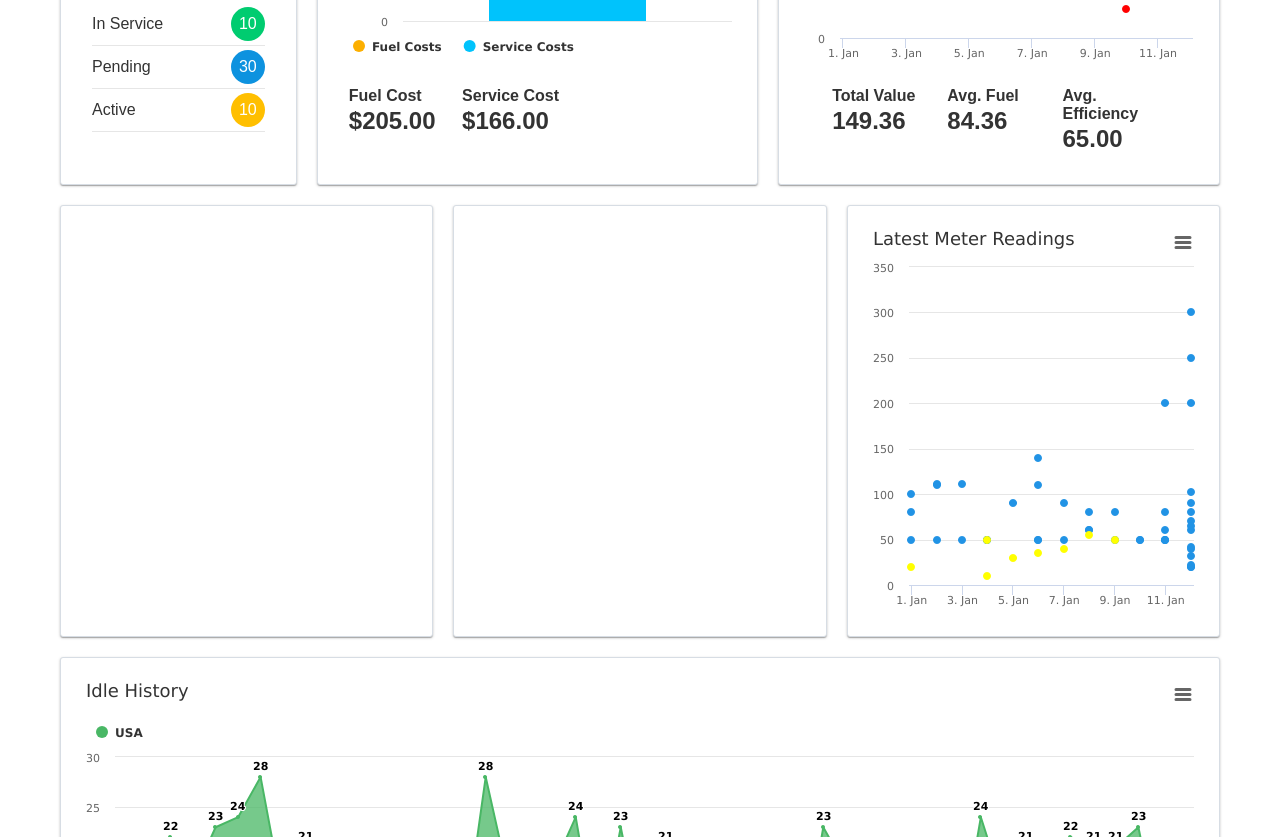
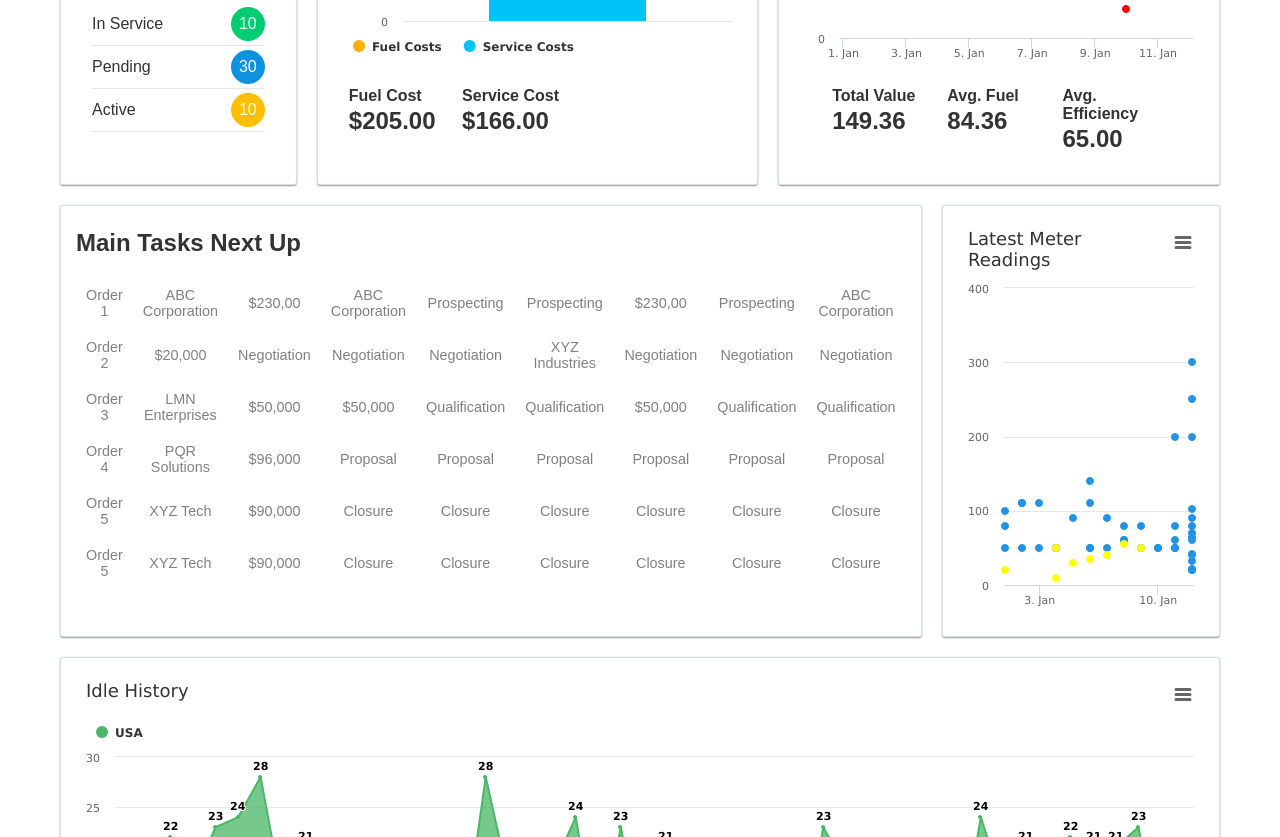
Before and after one commit to huzaifausmannebras/Fleet-Rental-Dashboard_screen, a plain HTML site: page index.html in a window 1280 px wide. Shown: the part 614-1451 px from the top of the page. Drawn offline with nearby package versions, Linux system fonts and the light colour scheme.

Commit message:
table structure added

```diff
--- a/index.html
+++ b/index.html
@@ -76,9 +76,82 @@
 
     <div class="row">
         <div class=" lS_b">
+            <div id="vehicleRanking">
+                <h2 style="margin-top: 0.5rem ; ">Main Tasks Next Up</h2>
+                <div>
+                    <table cellspacing="0" cellpadding="0">
+
+                        <tbody>
+                            <tr>
+                                <td>Order 1</td>
+                                <td>ABC Corporation</td>
+                                <td>$230,00</td>
+                                <td>ABC Corporation</td>
+                                <td>Prospecting</td>
+                                <td>Prospecting</td>
+                                <td>$230,00</td>
+                                <td>Prospecting</td>
+                                <td>ABC Corporation</td>
+                            </tr>
+                            <tr class="tr_a">
+                                <td>Order 2</td>
+                                <td>$20,000</td>
+                                <td>Negotiation</td>
+                                <td>Negotiation</td>
+                                <td>Negotiation</td>
+                                <td>XYZ Industries</td>
+                                <td>Negotiation</td>
+                                <td>Negotiation</td>
+                                <td>Negotiation</td>
+                            </tr>
+                            <tr>
+                                <td>Order 3</td>
+                                <td>LMN Enterprises</td>
+                                <td>$50,000</td>
+                                <td>$50,000</td>
+                                <td>Qualification</td>
+                                <td>Qualification</td>
+                                <td>$50,000</td>
+                                <td>Qualification</td>
+                                <td>Qualification</td>
+                            </tr>
+                            <tr class="tr_a">
+                                <td>Order 4</td>
+                                <td>PQR Solutions</td>
+                                <td>$96,000</td>
+                                <td>Proposal</td>
+                                <td>Proposal</td>
+                                <td>Proposal</td>
+                                <td>Proposal</td>
+                                <td>Proposal</td>
+                                <td>Proposal</td>
+                            </tr>
+                            <tr>
+                                <td>Order 5</td>
+                                <td>XYZ Tech</td>
+                                <td>$90,000</td>
+                                <td>Closure</td>
+                                <td>Closure</td>
+                                <td>Closure</td>
+                                <td>Closure</td>
+                                <td>Closure</td>
+                                <td>Closure</td>
+                            </tr>
+                            <tr class="tr_a">
+                                <td>Order 5</td>
+                                <td>XYZ Tech</td>
+                                <td>$90,000</td>
+                                <td>Closure</td>
+                                <td>Closure</td>
+                                <td>Closure</td>
+                                <td>Closure</td>
+                                <td>Closure</td>
+                                <td>Closure</td>
+                            </tr>
+
+                        </tbody>
+                    </table>
                 </div>
-        <div class=" lS_b">
-            <div id="">
             </div>
         </div>
         <div class=" lS_b">
@@ -86,6 +159,7 @@
             </div>
         </div>
     </div>
+
     <div class="row">
         <div class=" lS_b">
             <div id="idleHistory">
--- a/style.css
+++ b/style.css
@@ -99,6 +99,14 @@ body {
     background-color: pink;
 
 }
+#vehicleRanking {
+
+    font-family: Arial, Helvetica, sans-serif;
+}
+#vehicleRanking h2 {
+    color: #333333;
+    font-family: Arial, Helvetica, sans-serif;
+}
 
 
 .row {
@@ -168,3 +176,40 @@ body {
     border-radius: 3px;
     box-shadow: 0px 1px 3px 0px rgba(0, 0, 0, 0.20), 0px 1px 1px 0px rgba(0, 0, 0, 0.14), 0px 2px 1px -1px rgba(0, 0, 0, 0.12);
 }
+
+/* Table  */
+
+table {
+    text-align: center;
+    border-collapse: collapse;
+    width: 100%;
+    color: white;
+    font-weight: 600;
+    overflow: hidden;
+    font-family: Arial, Helvetica, sans-serif;
+}
+
+th,
+td {
+    border: 1px solid #dddddd;
+    text-align: center;
+    padding: 10px;
+    font-size: 1rem;
+    border: none;
+}
+
+th {
+    /* background-color: #596386; */
+    color: white;
+}
+
+td {
+color: gray;
+    font-weight: 300;
+    font-size: 0.9rem;
+}
+
+.tr_a {
+    /* background-color: #596386; */
+    color: white;
+}
```
Lines whose indentation alone changed are shown as unchanged.
